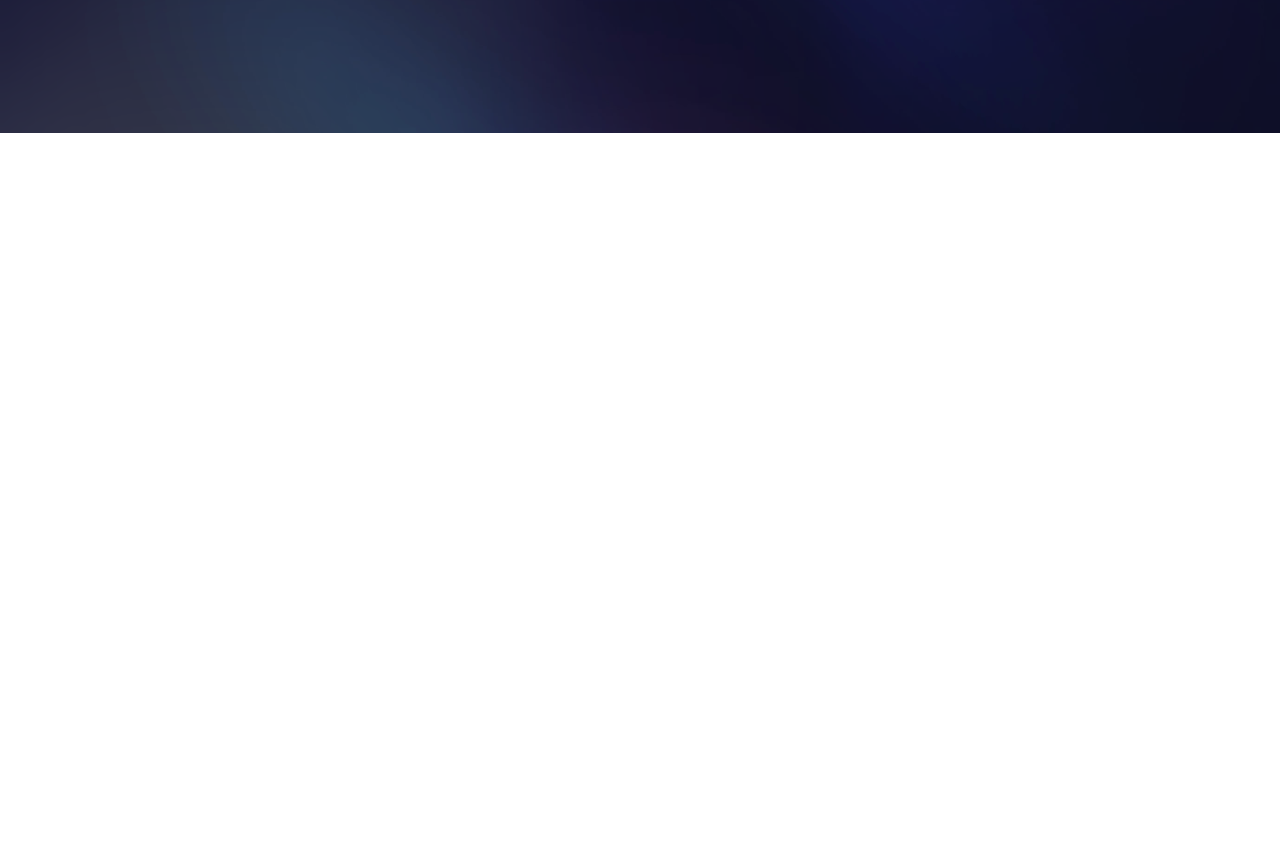
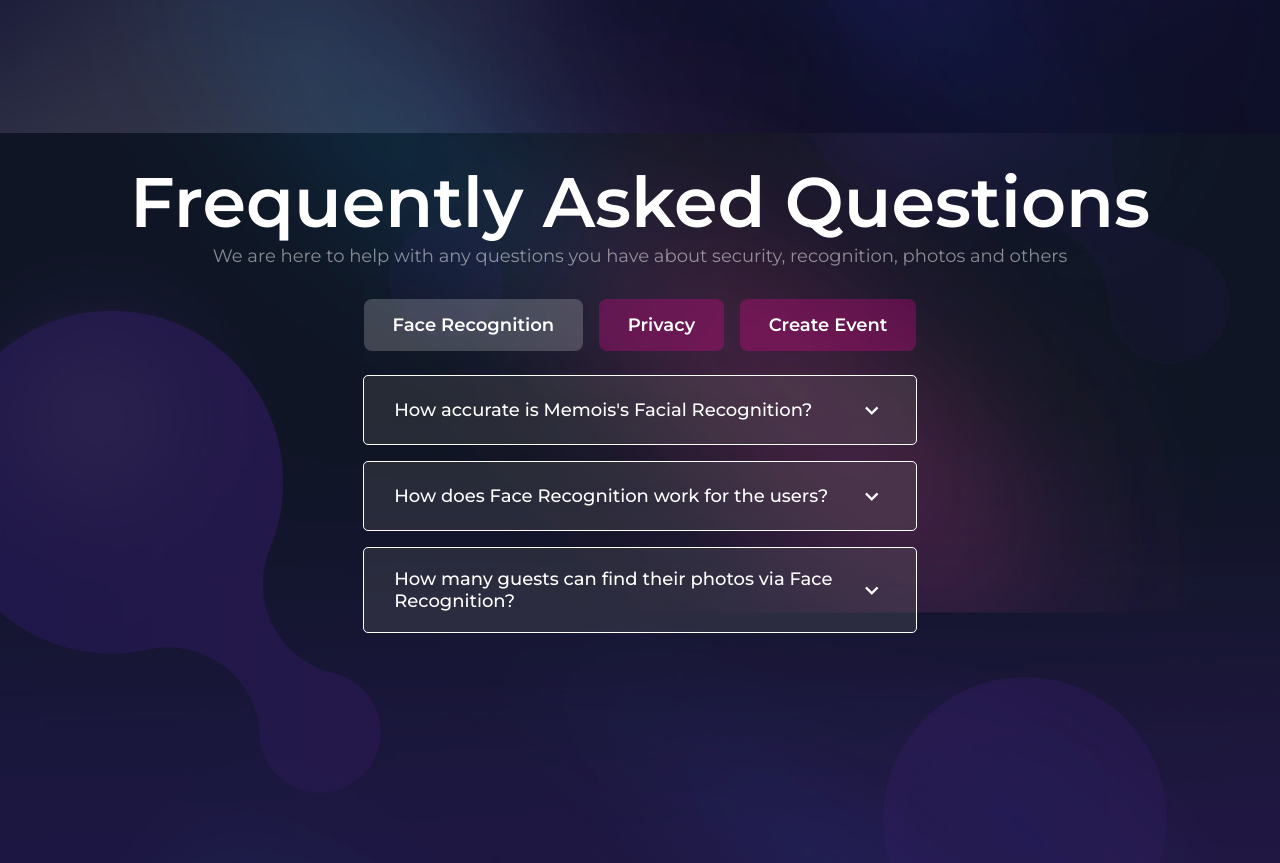
Before and after one commit to PJPhukan/event-photo-sharing, a React (Vite) app in the folder client/: page / in a window 1280 px wide. Shown: the part 2280-3143 px from the top of the page. Before the commit the page ends 2413 px from the top, so only its background shows below. Built offline with nearby package versions, Linux system fonts and the light colour scheme.

Commit message:
faq section completed

```diff
--- /dev/null
+++ b/client/src/component/FaqButton/FaqButton.jsx
@@ -0,0 +1,11 @@
+import React from 'react'
+import "./faqButton.scss"
+const FaqButton = ({text,active}) => {
+  return (
+    <div className={`faq-button ${active?"active":""}`}>
+      {text}
+    </div>
+  )
+}
+
+export default FaqButton
--- /dev/null
+++ b/client/src/component/FaqButton/faqButton.scss
@@ -0,0 +1,18 @@
+@import "../../css-config/mixins.scss";
+@import "../../css-config/variables.scss";
+
+.faq-button {
+  background: #ff039a44;
+  padding: 8px 1.3rem;
+  border-radius: 4px;
+  font-size: $font-size-base;
+  font-weight: 600;
+  cursor: pointer;
+  @include md {
+    border-radius: 8px;
+    padding: 15px 1.8rem;
+  }
+  &.active {
+    background: rgba(255, 255, 255, 0.2);
+  }
+}
--- /dev/null
+++ b/client/src/component/FaqQuestion/FaqQuestion.jsx
@@ -0,0 +1,13 @@
+import React from "react";
+import QuestionCard from "../QuestionCard/QuestionCard";
+const FaqQuestion = ({ item }) => {
+  return (
+    <div className="faq-question">
+      {item.map((card) => {
+        return <QuestionCard card={card} key={card.id}/>;
+      })}
+    </div>
+  );
+};
+
+export default FaqQuestion;
--- /dev/null
+++ b/client/src/component/QuestionCard/QuestionCard.jsx
@@ -0,0 +1,22 @@
+import React, { useState } from "react";
+import "./questioncard.scss";
+const QuestionCard = ({ card }) => {
+  const [active, setActive] = useState(false);
+  const ShowAnswer = () => {
+    setActive(!active);
+  };
+  return (
+    <div className="question-card">
+      <div className="question" >
+        <span onClick={ShowAnswer}>{card.question} </span>
+        <i
+          className={`bx bx-chevron-down ${active ? "show" : ""}`}
+          onClick={ShowAnswer}
+        ></i>
+      </div>
+      <div className={`answer ${active ? "active" : ""}`}>{card.answer}</div>
+    </div>
+  );
+};
+
+export default QuestionCard;
--- /dev/null
+++ b/client/src/component/QuestionCard/questioncard.scss
@@ -0,0 +1,45 @@
+@import "../../css-config/mixins.scss";
+@import "../../css-config/variables.scss";
+
+.question-card {
+  display: flex;
+  justify-content: start;
+  flex-direction: column;
+  border: 1px solid white;
+  background-color: rgba($color: #6C6C6C, $alpha: 0.25);
+  padding: 17px 25px;
+  border-radius: 5px;
+  @include md{
+    padding: 20px 30px;
+  }
+  .question {
+    display: flex;
+    justify-content: space-between;
+    align-items: center;
+    backdrop-filter: blur(4px);
+    -webkit-backdrop-filter: blur(4px);
+    span {
+      font-size: $font-size-base;
+      font-weight: 500;
+    }
+    i{
+        font-size: $font-size-large;
+        cursor: pointer;
+        transition: .3s;
+        &.show{
+            transform: rotate(180deg);
+        }
+    }
+  }
+
+  .answer{
+    font-size: $font-size-small;
+    margin-top: .5rem;
+    display: none;
+    transition: .3s;
+    &.active{
+        transition: .3s;
+        display: block;
+    }
+  }
+}
--- /dev/null
+++ b/client/src/data/faq.js
@@ -0,0 +1,78 @@
+const data = [
+  {
+    id: 1,
+    item: [
+      {
+        id: 1,
+        question: "How accurate is Memois's Facial Recognition?",
+        answer:
+          "Memzo uses the most advanced Facial Recognition Al, with a 99.3% accuracy. It even works on blurry images, large group photos, photos with side faces, photos with face masks. People are usually blown away by the accuracy.",
+      },
+      {
+        id: 2,
+        question: "How does Face Recognition work for the users?",
+        answer:
+          "Guests open the event page, click a selfie and instantly find all their photos.",
+      },
+      {
+        id: 3,
+        question: "How many guests can find their photos via Face Recognition?",
+        answer:
+          "There is no limit. Unlimited number of guests can find their photos via Face Recognition by clicking a selfie.",
+      },
+    ],
+  },
+  {
+    id: 2,
+    item: [
+      {
+        id: 1,
+        question: "Is my data secure and private?",
+        answer:
+          "Yes, your data is 100% secure and private. We never share your data with anyone. Memzo is a completely private photo sharing platform. All photos are stored on highly secured AWS S3 buckets with specific user permission policy to ensure security and privacy at all times",
+      },
+      {
+        id: 2,
+        question: "What is my data used for?",
+        answer:
+          "Memois is a 100% private photo sharing platform. Your data is not accessible to anyone except you and your guests you invite to the event. Our aim is to make event photos sharing easy, private and secure.",
+      },
+      {
+        id: 3,
+        question: "Who can view the photos?",
+        answer:
+          "No one except the guests you invite to your event. Memzo is a completely private photo sharing platform and no one except those you invite can view the photos.",
+      },
+      {
+        id: 4,
+        question: "Are there ads on Memzo?",
+        answer:
+          "Memzo is a completely ad-free and 100% private photo sharing platform. We don’t show any ads and nor do we use your data for any other activity. That’s our promise to you.",
+      },
+    ],
+  },
+  {
+    id: 3,
+    item: [
+      {
+        id: 1,
+        question: "How to create an event on Memzo?",
+        answer:
+          "Just go to event-create and in 3 simple steps you will be able to create an event on Memzo",
+      },
+      {
+        id: 2,
+        question: "How can I upload photos on Memois?",
+        answer:
+          "You can either select photos and upload directly on Memzo or paste your google drive link and we pull the photos data directly from your drive.",
+      },
+      {
+        id: 3,
+        question: "How can I use Google drive to upload photos?",
+        answer:
+          "You just need to paste your google drive link while creating the event. We use the official google drive APIs to directly pull the data from google servers and add those photos to your event.",
+      },
+    ],
+  },
+];
+export default data;
--- a/client/src/page/Faq/Faq.jsx
+++ b/client/src/page/Faq/Faq.jsx
@@ -1,12 +1,65 @@
-import "./faq.scss"
-import React from 'react'
+import "./faq.scss";
+import React, { useState } from "react";
+import FaqButton from "../../component/FaqButton/FaqButton";
+import FaqQuestion from "../../component/FaqQuestion/FaqQuestion";
+import data from "../../data/faq";
 
 const Faq = () => {
+  const [face, setFace] = useState(true);
+  const [privacy, setPrivacy] = useState(false);
+  const [eventactive, setEventactive] = useState(false);
+
+  const FaceRecognitionhandle = () => {
+    setFace(true);
+    setPrivacy(false);
+    setEventactive(false);
+  };
+  const Privacyhandle = () => {
+    setFace(false);
+    setPrivacy(true);
+    setEventactive(false);
+  };
+  const Eventhandle = () => {
+    setFace(false);
+    setPrivacy(false);
+    setEventactive(true);
+  };
   return (
-    <div>
-      Faq section
-    </div>
-  )
-}
+    <>
+      <section className="faq-section">
+        <div className="main-content">
+          <div className="heading">Frequently Asked Questions</div>
+          <div className="sub-heading">
+            We are here to help with any questions you have about security,
+            recognition, photos and others
+          </div>
+          <div className="button-box">
+            <div onClick={FaceRecognitionhandle}>
+              <FaqButton text="Face Recognition" active={face} />
+            </div>
+            <div onClick={Privacyhandle}>
+              <FaqButton text="Privacy" active={privacy} />
+            </div>
+            <div onClick={Eventhandle}>
+              <FaqButton text="Create Event" active={eventactive} />
+            </div>
+          </div>
 
-export default Faq
+          <div className={`faq-question ${face ? "active" : "inactive"}`}>
+            <FaqQuestion item={data[0].item} />
+          </div>
+          <div className={`faq-question ${privacy ? "active" : "inactive"}`}>
+            <FaqQuestion item={data[1].item} />
+          </div>
+          <div
+            className={`faq-question ${eventactive ? "active" : "inactive"}`}
+          >
+            <FaqQuestion item={data[2].item} />
+          </div>
+        </div>
+      </section>
+    </>
+  );
+};
+
+export default Faq;
--- a/client/src/page/Faq/faq.scss
+++ b/client/src/page/Faq/faq.scss
@@ -1 +1,97 @@
-@import "../../css-config/mixins.scss"
+@import "../../css-config/mixins.scss";
+@import "../../css-config/variables.scss";
+.faq-section {
+  max-width: 100%;
+  position: relative;
+  height: 100%;
+
+  box-sizing: border-box;
+  &::before {
+    content: "";
+    position: absolute;
+    top: 0;
+    left: 0;
+    height: 100%;
+    width: 100%;
+    background: url(../../assets/bg1.jpg) no-repeat center center/cover;
+    object-fit: cover;
+    opacity: 0.2;
+    z-index: -1;
+  }
+
+  .main-content {
+    max-width: 100%;
+    margin: 0 auto;
+
+    .heading {
+      text-align: center;
+      padding-top: 1rem;
+      font-weight: 600;
+      font-size: $font-size-large;
+
+      @include md {
+        font-size: $font-size-extra-large;
+      }
+    }
+
+    .sub-heading {
+      color: $text-color-secondary;
+      text-align: center;
+      font-size: $font-size-small;
+      margin-bottom: 2rem;
+      @include md {
+        font-size: $font-size-base;
+      }
+    }
+
+    .button-box {
+      display: flex;
+      justify-content: center;
+      align-items: center;
+      gap: 0.8rem;
+      flex-wrap: wrap;
+      margin-top: 2rem;
+      @include md {
+        gap: 1rem;
+      }
+    }
+
+    .faq-question {
+      width: 95%;
+      margin: 1rem auto;
+      margin-top: 1.5rem;
+      display: flex;
+      flex-direction: column;
+      gap: 0.7rem;
+
+      @include md {
+        gap: 1rem;
+        width: 70%;
+      }
+      &.active{
+        display: block !important;
+      }
+      &.inactive{
+        display: none;
+      }
+    }
+    @include md {
+      max-width: calc(100% - 20px);
+      padding: 10px 40px;
+      align-items: start;
+      justify-content: space-between;
+    }
+    @include lg {
+      max-width: calc(100% - 40px);
+    }
+    @include xl {
+      max-width: calc(100% - 70px);
+    }
+    @include xxl {
+      max-width: calc(100% - 110px);
+    }
+  }
+  @include lg {
+    min-height: calc(100vh - 70px);
+  }
+}
--- a/client/src/page/Home/Home.jsx
+++ b/client/src/page/Home/Home.jsx
@@ -4,6 +4,7 @@
 import HomeImg from "../../assets/home-image.png";
 import UseFor from "../UseFor/UseFor";
 import HowWork from "../HowWork/HowWork";
+import Faq from "../Faq/Faq";
 const Home = () => {
   return (
     <>
@@ -37,6 +38,7 @@
       </section>
       <UseFor/>
       <HowWork/>
+      <Faq/>
     </>
   );
 };
```
